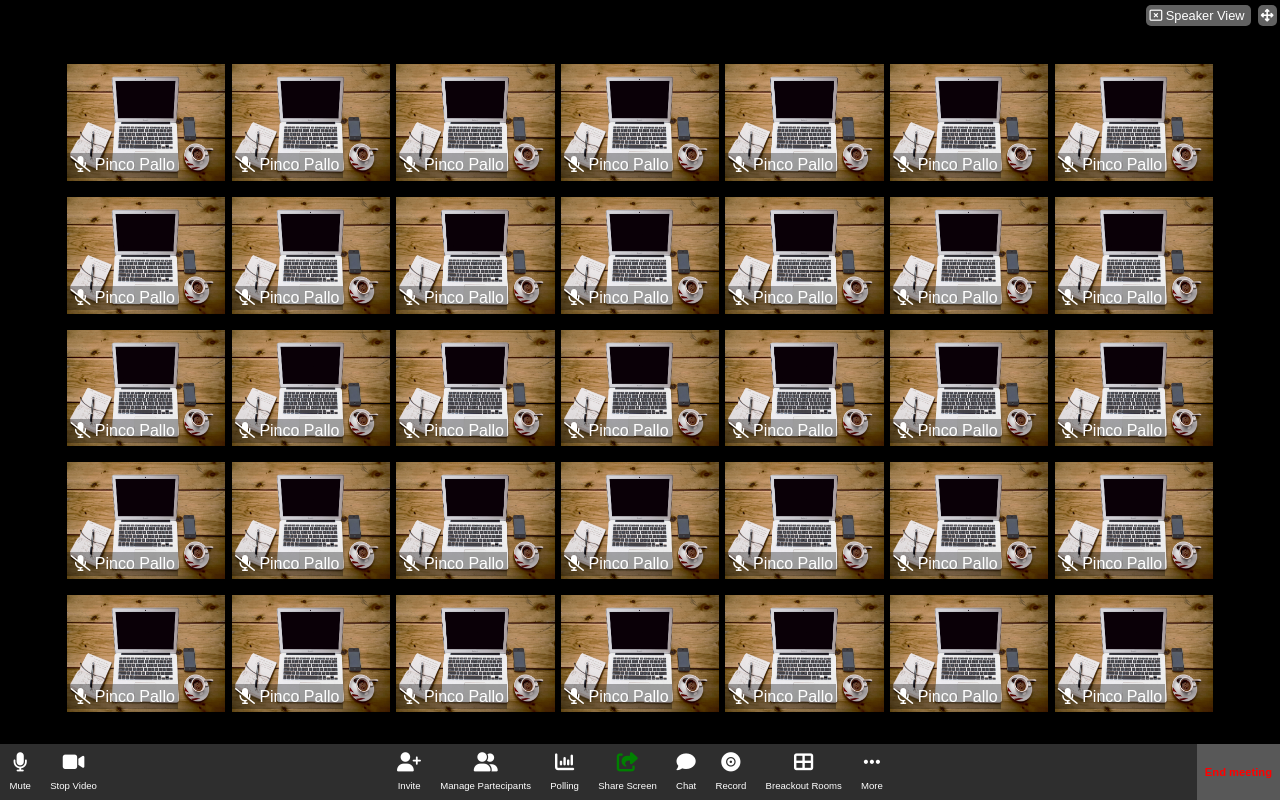
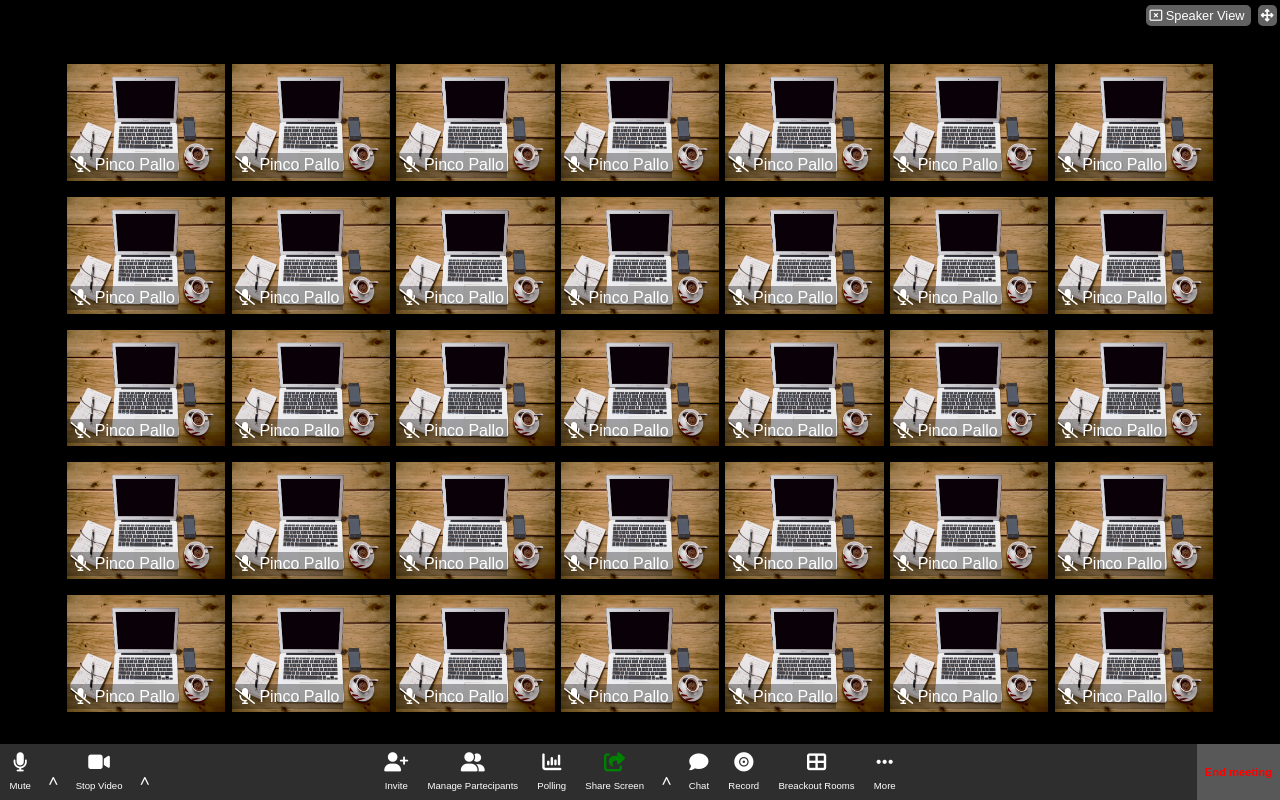
Before and after one commit to FabioGMarascia/html-css-zoom, a plain HTML site: page index.html in a window 1280 px wide. Drawn offline with Linux system fonts and the light colour scheme.

Commit message:
added icon

```diff
--- a/css/style.css
+++ b/css/style.css
@@ -114,3 +114,7 @@
 i:hover {
   color: red;
 }
+.sign {
+  font-size: 1.5rem;
+  padding: 0 0.5rem;
+}
--- a/index.html
+++ b/index.html
@@ -310,11 +310,14 @@
       <footer class="footer-container flex">
         <section class="foot-left flex">
           <div class="icon">
-            <div>
+            <span>
               <i class="fa-solid fa-microphone"></i>
-            </div>
+            </span>
+
             <p>Mute</p>
           </div>
+
+          <span class="sign">&#8248;</span>
 
           <div class="icon">
             <div>
@@ -322,6 +325,8 @@
             </div>
             <p>Stop Video</p>
           </div>
+
+          <span class="sign">&#8248;</span>
         </section>
 
         <section class="foot-center flex">
@@ -338,36 +343,44 @@
             </div>
             <p>Manage Partecipants</p>
           </div>
+
           <div class="icon">
             <div>
               <i class="fa-solid fa-chart-column"></i>
             </div>
             <p>Polling</p>
           </div>
+
           <div class="icon">
             <div>
               <i class="fa-solid fa-share-from-square green-icon"></i>
             </div>
             <p>Share Screen</p>
           </div>
+
+          <span class="sign">&#8248;</span>
+
           <div class="icon">
             <div>
               <i class="fa-solid fa-comment"></i>
             </div>
             <p>Chat</p>
           </div>
+
           <div class="icon">
             <div>
               <i class="fa-solid fa-record-vinyl"></i>
             </div>
             <p>Record</p>
           </div>
+
           <div class="icon">
             <div>
               <i class="fa-solid fa-table-cells-large"></i>
             </div>
             <p>Breackout Rooms</p>
           </div>
+
           <div class="icon">
             <div>
               <i class="fa-solid fa-ellipsis"></i>
@@ -375,6 +388,7 @@
             <p>More</p>
           </div>
         </section>
+
         <section class="foot-right">
           <button>End meeting</button>
         </section>
```
